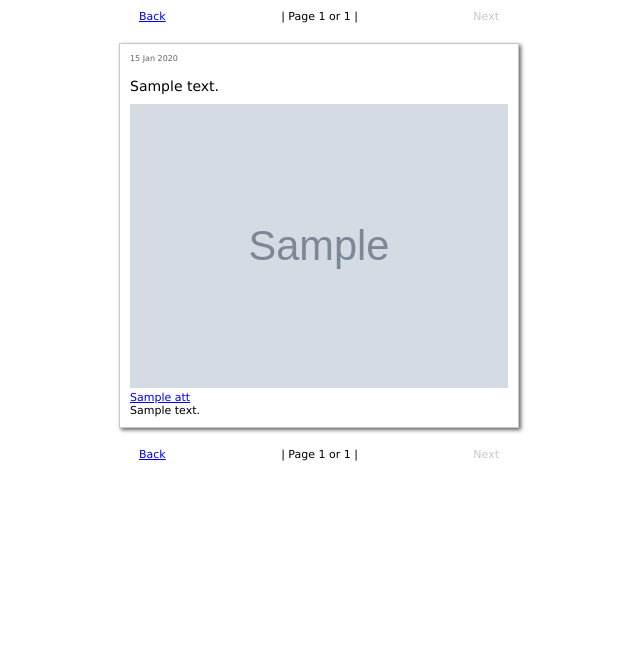
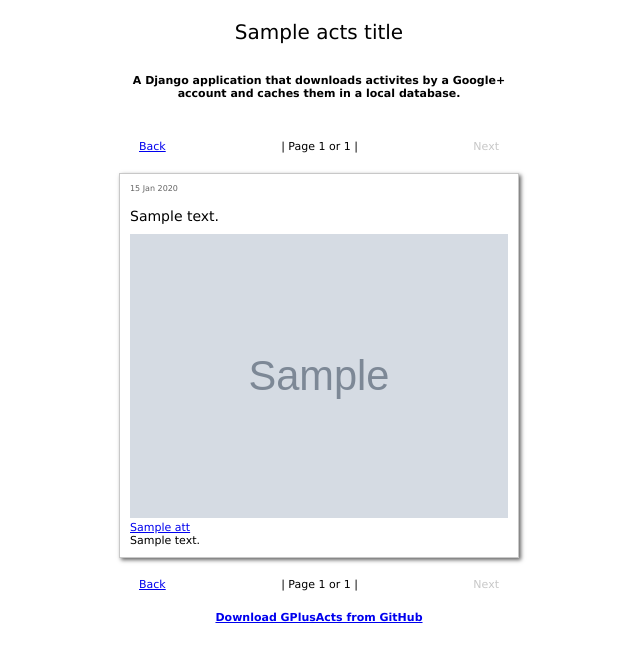
Before and after one commit to samhain13/gplusacts, a Django app: template gplusacts/templates/gplusacts/index.html in a window 1280 px wide. Shown: the top 662 px of the page, without its empty margins (321-961 px from the left). Run offline with Django 3.2, Linux system fonts and the light colour scheme; the template is opened without the code that fills it: most values are stand-ins (such as "Sample title", 1, 10 or a date in 2020); grey boxes marked "Sample" are stand-in pictures.

Commit message:
Tweak the template; added GPLUSACTS_TITLE option.

```diff
--- a/gplusacts/templates/gplusacts/index.html
+++ b/gplusacts/templates/gplusacts/index.html
@@ -1,15 +1,22 @@
 <!DOCTYPE html>
 <html>
     <head>
-        <title>Google+ Activities</title>
+        <title>{{ acts_title }}</title>
         <meta charset="utf-8" />
-        <meta name="description" content="Saved activities from a Google+ feed that was downloaded via their API." />
+        <meta name="description" content="A Django application that downloads activites by a Google+ account and caches them in a local database. Get the source from GitHub." />
         <style>
             body {
                 color: rgb(0,0,0);
                 font-family: verdana, sans-serif;
                 margin: auto;
                 width: 400px;
+            }
+            h1 {
+                font-size: 20px;
+                font-weight: normal;
+                margin: 0px;
+                padding: 20px 0px;
+                text-align: center;
             }
             ul {
                 list-style-type: none;
@@ -45,10 +52,21 @@
                 nav a.inactive { color: rgb(200,200,200); }
                 nav a:first-child { float: left; }
                 nav a:last-child { float: right; }
+            p {
+                font-size: 11px;
+                font-weight: bold;
+                margin: 0px;
+                padding: 10px 0px 30px 0px;
+                text-align: center;
+            }
         </style>
     </head>
 
     <body>
+        <header>
+            <h1>{{ acts_title }}</h1>
+            <p>A Django application that downloads activites by a Google+ account and caches them in a local database.</p>
+        </header>
         <nav>{% if back %}
             <a href="{{ back }}">Back</a>{% else %}
             <a class="inactive">Back</a>{% endif %}
@@ -78,5 +96,7 @@
             <a href="{{ next }}">Next</a>{% else %}
             <a class="inactive">Next</a>{% endif %}
         </nav>
+
+        <p><a href="https://github.com/samhain13/gplusacts" target="_blank">Download GPlusActs from GitHub</a></p>
     </body>
 </html>
--- a/gplusacts/views.py
+++ b/gplusacts/views.py
@@ -18,11 +18,13 @@ def _build_context(request, ap):
     # Build our context.
     context = {
         "activities": [],
+        "acts_title": getattr(settings, "GPLUSACTS_TITLE", "Google+ Activities"),
         "current_page": ap.number,
         "total_pages": ap.paginator.num_pages,
         "back": None,
         "next": None,
     }
+    # See if we have a custom title.
     # We'll just create the back and next links here instead of on
     # the template because we have things that we have to decide on.
     path = [x for x in request.get_full_path().split("/")
```
Also changed, not shown: README.md.
